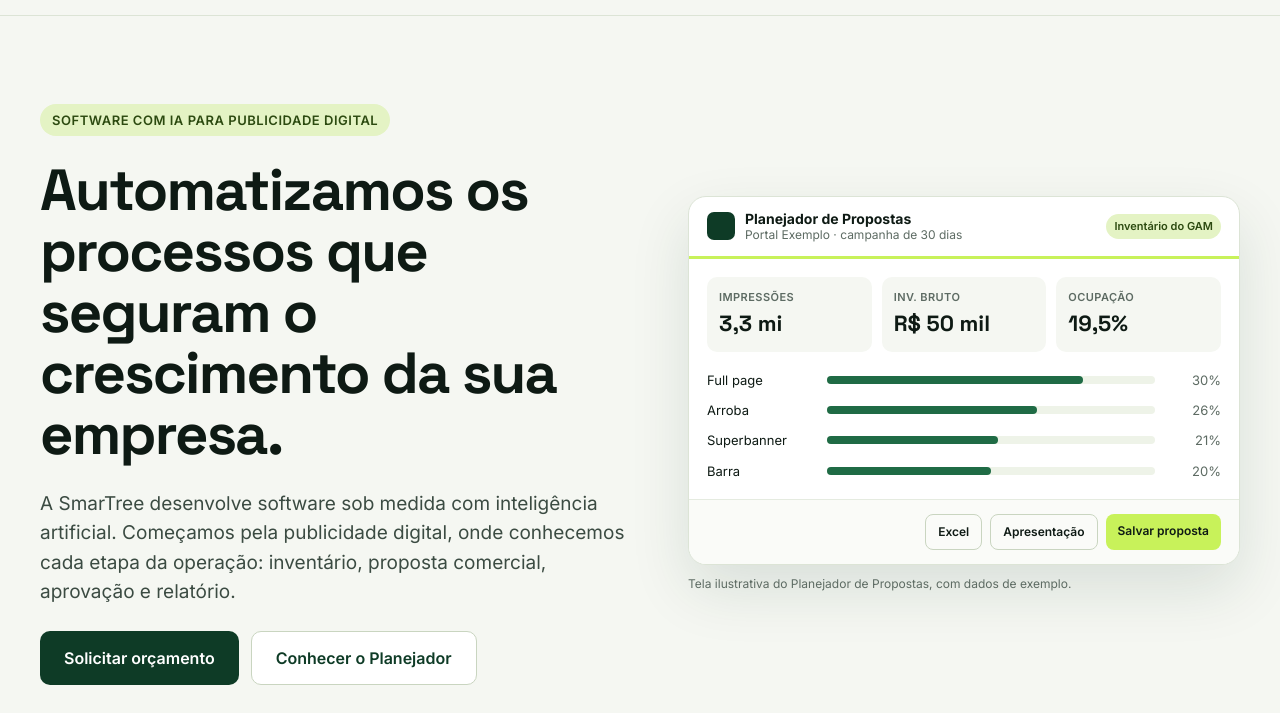
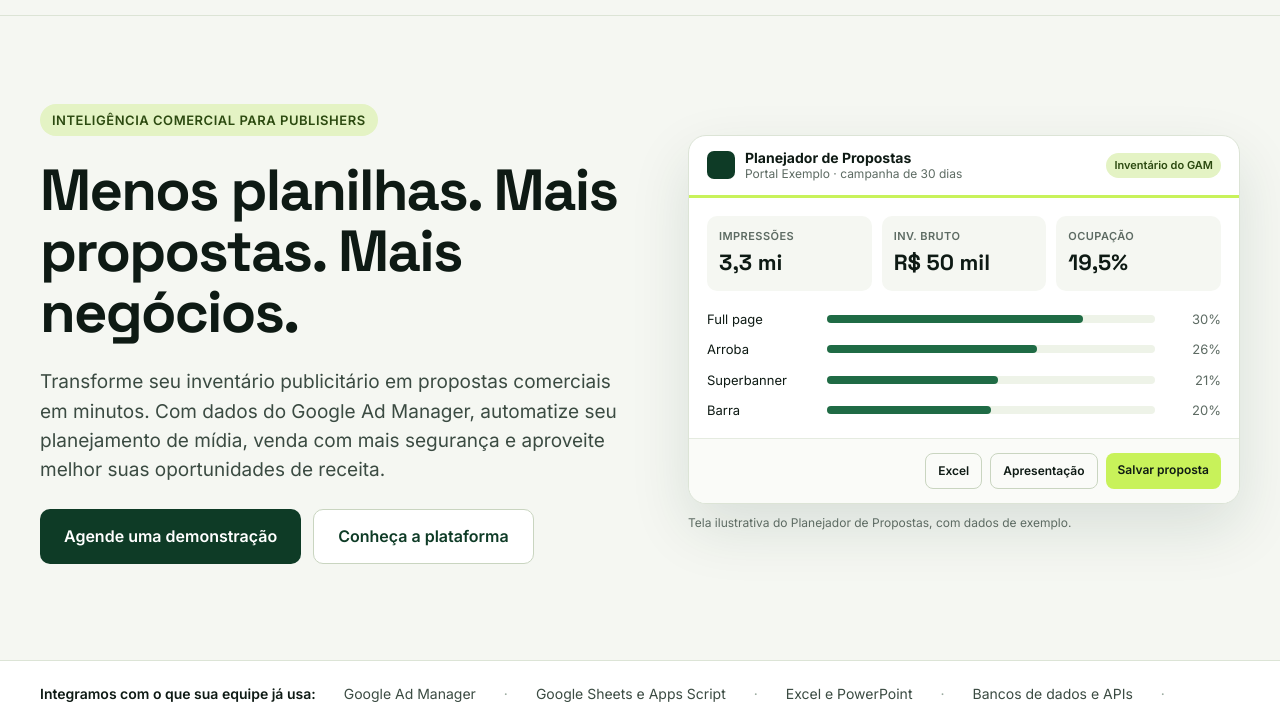
Before and after one commit to mailrodrigobueno-ondevoucorrer/smartree-planejador, a plain HTML site: page site/index.html in a window 1280 px wide. Shown: the part 68-781 px from the top of the page. Drawn offline with Linux system fonts and the light colour scheme.

Commit message:
Site: novo primeiro bloco da homepage
Chamada, título, texto de apoio e botões do topo reposicionados para o
Planejador de Propostas como inteligência comercial para publishers.

Co-Authored-By: Claude Opus 5.5 <noreply@anthropic.com>
Claude-Session: https://claude.ai/code/session_01V4VoQHhpLernK7Wf81XG42

```diff
--- a/site/index.html
+++ b/site/index.html
@@ -48,12 +48,12 @@ a:focus-visible,button:focus-visible,input:focus-visible,select:focus-visible,te
   <section id="topo" style="padding: 88px 24px 96px">
     <div style="max-width: 1200px; margin: 0 auto; display: flex; flex-wrap: wrap; gap: 56px; align-items: center">
       <div style="flex: 1 1 480px; min-width: 0; display: flex; flex-direction: column; gap: 24px">
-        <span style="align-self: flex-start; background: #E4F3C4; color: #2C4A10; font-weight: 600; font-size: 13px; letter-spacing: 0.04em; text-transform: uppercase; padding: 6px 12px; border-radius: 999px">Software com IA para publicidade digital</span>
-        <h1 style="margin: 0; font-family: 'Space Grotesk', sans-serif; font-size: 58px; line-height: 1.05; letter-spacing: -0.03em; font-weight: 700">Automatizamos os processos que seguram o crescimento da sua empresa.</h1>
-        <p style="margin: 0; font-size: 19px; color: #3B4B42; max-width: 56ch">A SmarTree desenvolve software sob medida com inteligência artificial. Começamos pela publicidade digital, onde conhecemos cada etapa da operação: inventário, proposta comercial, aprovação e relatório.</p>
+        <span style="align-self: flex-start; background: #E4F3C4; color: #2C4A10; font-weight: 600; font-size: 13px; letter-spacing: 0.04em; text-transform: uppercase; padding: 6px 12px; border-radius: 999px">Inteligência comercial para publishers</span>
+        <h1 style="margin: 0; font-family: 'Space Grotesk', sans-serif; font-size: 58px; line-height: 1.05; letter-spacing: -0.03em; font-weight: 700">Menos planilhas. Mais propostas. Mais negócios.</h1>
+        <p style="margin: 0; font-size: 19px; color: #3B4B42; max-width: 56ch">Transforme seu inventário publicitário em propostas comerciais em minutos. Com dados do Google Ad Manager, automatize seu planejamento de mídia, venda com mais segurança e aproveite melhor suas oportunidades de receita.</p>
         <div style="display: flex; gap: 12px; flex-wrap: wrap">
-          <a href="#contato" style="background: #0E3B26; color: #FFFFFF; text-decoration: none; font-weight: 600; padding: 14px 24px; border-radius: 10px; min-height: 48px; box-sizing: border-box; display: inline-flex; align-items: center">Solicitar orçamento</a>
-          <a href="#planejador" style="background: #FFFFFF; color: #0E3B26; text-decoration: none; font-weight: 600; padding: 14px 24px; border-radius: 10px; border: 1px solid #C9D5C0; min-height: 48px; box-sizing: border-box; display: inline-flex; align-items: center">Conhecer o Planejador</a>
+          <a href="#contato" style="background: #0E3B26; color: #FFFFFF; text-decoration: none; font-weight: 600; padding: 14px 24px; border-radius: 10px; min-height: 48px; box-sizing: border-box; display: inline-flex; align-items: center">Agende uma demonstração</a>
+          <a href="#planejador" style="background: #FFFFFF; color: #0E3B26; text-decoration: none; font-weight: 600; padding: 14px 24px; border-radius: 10px; border: 1px solid #C9D5C0; min-height: 48px; box-sizing: border-box; display: inline-flex; align-items: center">Conheça a plataforma</a>
         </div>
       </div>
 
```
